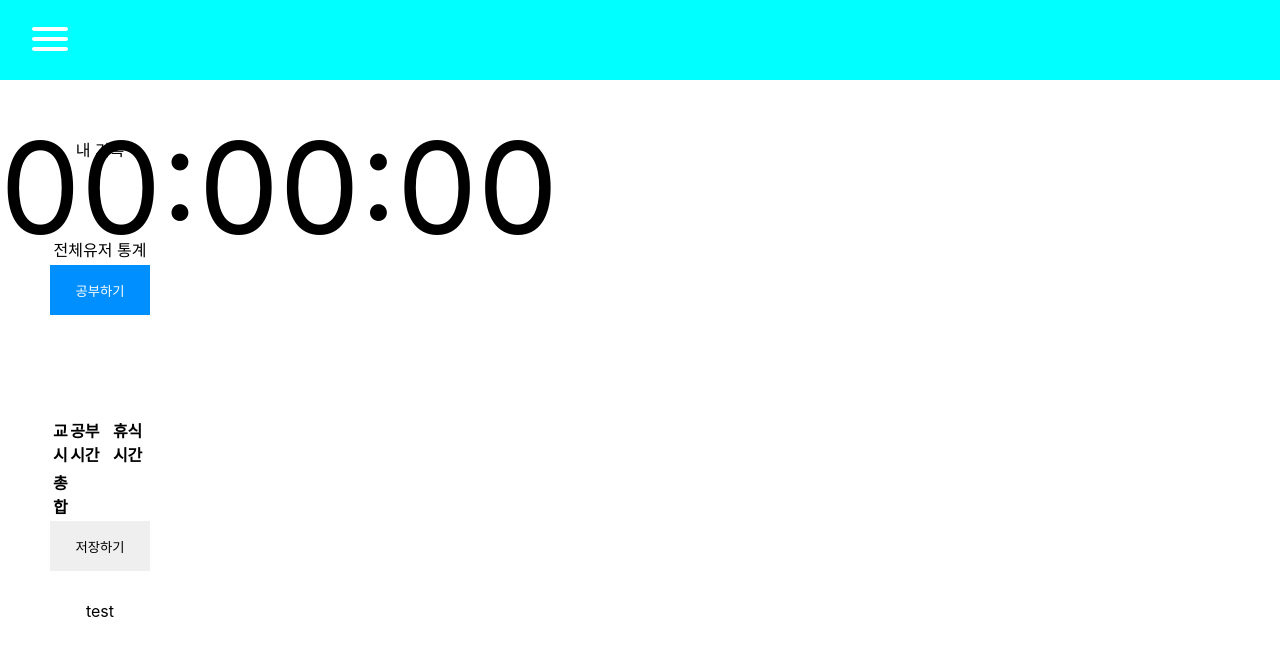
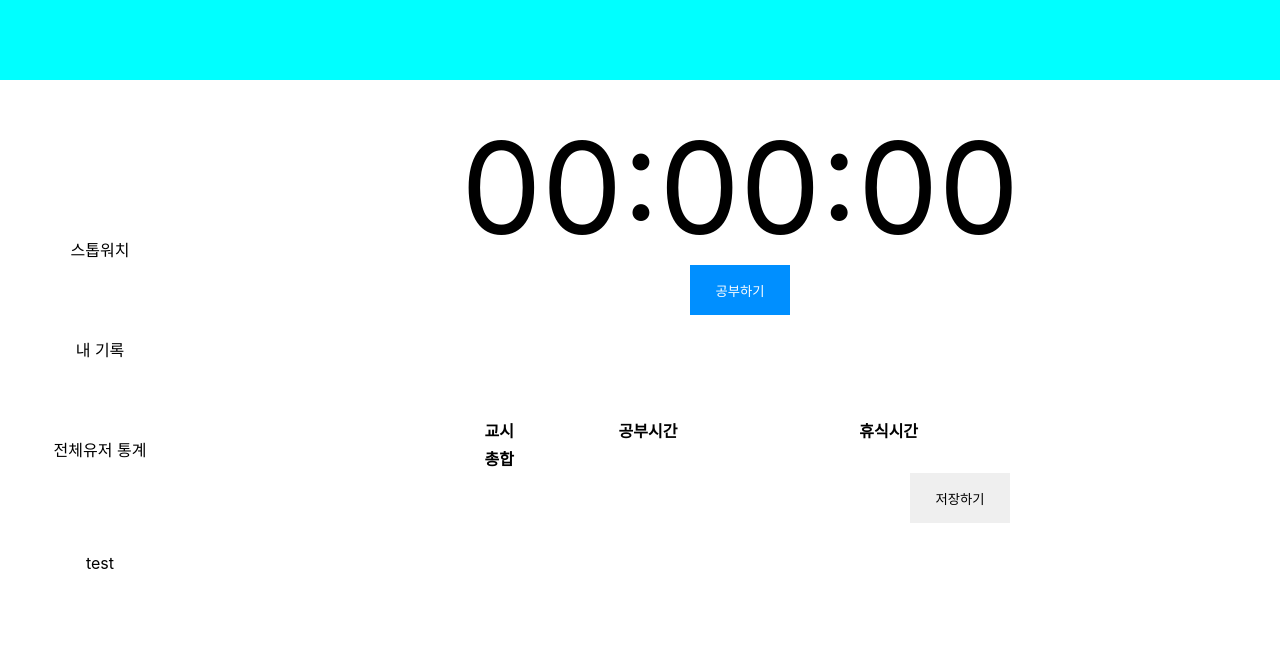
Before and after one commit to Kang-Jh/studytimestopwatch, a React (Create React App) app: page / in a window 1280 px wide. Shown: the top 656 px of the page. Built offline with nearby package versions, Linux system fonts and the light colour scheme.

Commit message:
add prop to handle to showing menu button

```diff
--- a/src/components/HeaderAndNav/HeaderAndNav.tsx
+++ b/src/components/HeaderAndNav/HeaderAndNav.tsx
@@ -5,41 +5,28 @@ import './Nav.css';
 import menuIcon from './images/menu-icon.svg';
 import { OnClick } from '../../@types/AppEvent';
 
-export function Header({ onMenuClicked }: { onMenuClicked: OnClick }) {
+export function Header({
+  onMenuClicked,
+  showMenuButton,
+}: {
+  onMenuClicked: OnClick;
+  showMenuButton: boolean;
+}) {
   return (
     <header role="banner" className="Header primary">
       <h1 className="srOnly">공부용 스톱워치 애플리케이션</h1>
-      <div className="Header-menuDiv">
+      <div className={`${showMenuButton ? 'Header-menuDiv' : 'srOnly'}`}>
         <button className="button primary" onClick={onMenuClicked}>
-          <img
-            className="Header-menuImage"
-            src={menuIcon}
-            alt="메뉴 열기 버튼"
-          />
+          <img className="Header-menuImage" src={menuIcon} alt="메뉴 버튼" />
         </button>
       </div>
     </header>
   );
 }
 
-export function Nav({
-  isMenuOpened,
-  onMenuClicked,
-}: {
-  isMenuOpened: boolean;
-  onMenuClicked: OnClick;
-}) {
+export function Nav({ isMenuOpened }: { isMenuOpened: boolean }) {
   return (
-    <div className={`NavWrapper ${isMenuOpened ? '' : 'srOnly'}`}>
-      <div className="Nav-menuDivCover primary">
-        <div className="Nav-dummyDiv">
-          <button className="button primary" onClick={onMenuClicked}>
-            <img src={menuIcon} alt="메뉴 닫기 버튼" />
-          </button>
-        </div>
-      </div>
-
-      <nav role="navigation" className="Nav">
+    <nav role="navigation" className={`Nav ${isMenuOpened ? '' : 'srOnly'}`}>
       <ul>
         <li>
           <Link to="/" className="Nav-link">
@@ -59,6 +46,5 @@ export function Nav({
         </li>
       </ul>
     </nav>
-    </div>
   );
 }
```
Lines whose indentation alone changed are shown as unchanged.
